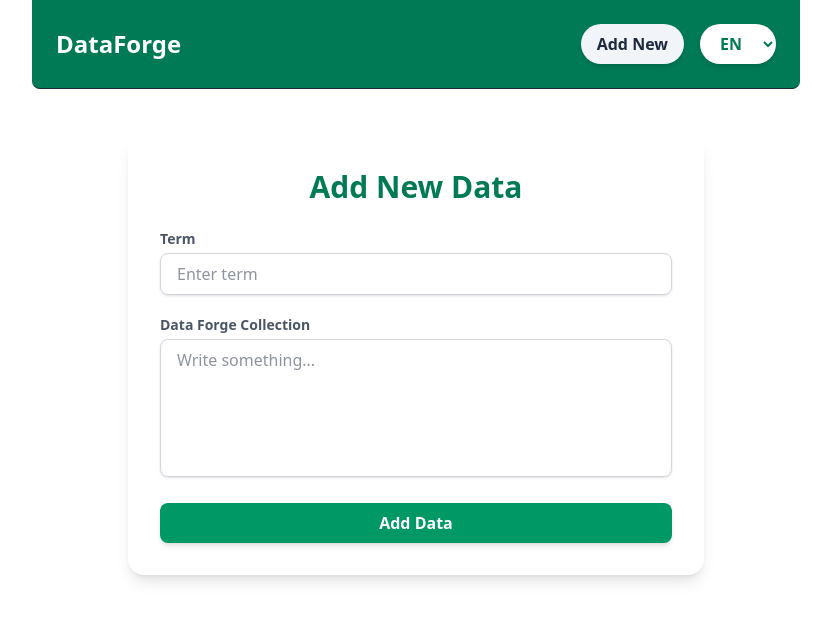
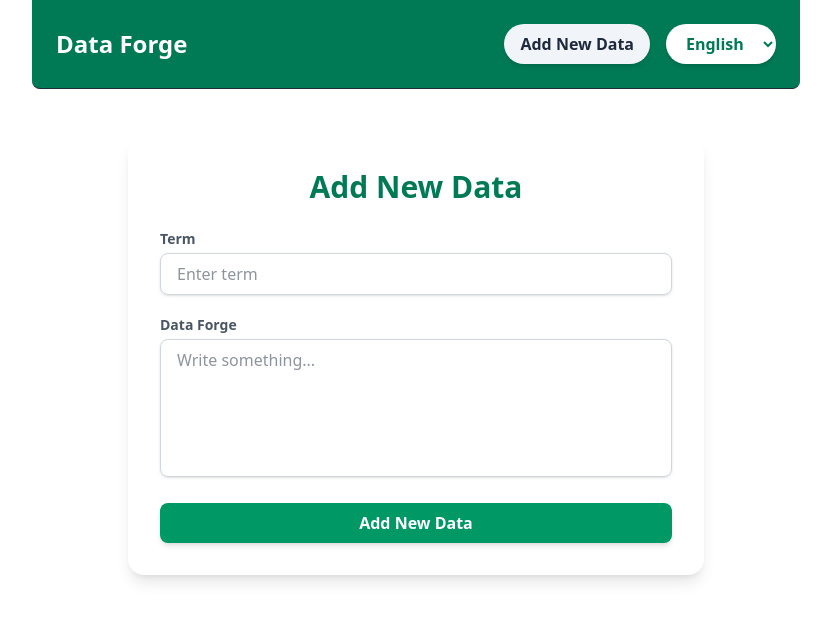
Before and after one commit to deadmanShadow/data-forge-crud, a Next.js app: page /create in a window 1280 px wide. Shown: the top 620 px of the page, without its empty margins (224-1055 px from the left). Built offline with nearby package versions, Linux system fonts and the light colour scheme.

Commit message:
final commit with fixing the lang modifications

```diff
--- /dev/null
+++ b/app/components/Header.tsx
@@ -0,0 +1,41 @@
+"use client";
+import Link from "next/link";
+import { usePathname, useRouter } from "next/navigation";
+import { useEffect, useState } from "react";
+import { useTranslation } from "react-i18next";
+import LanguageSwitcher from "./LangSwitcher";
+import LoadingSpinner from "./LoadingSpinner";
+export default function Header() {
+  const { t } = useTranslation();
+  const [loading, setLoading] = useState(false);
+  const router = useRouter();
+  const pathname = usePathname();
+
+  useEffect(() => {
+    setLoading(false);
+  }, [pathname]);
+
+  const handleAddNew = (e: React.MouseEvent) => {
+    e.preventDefault();
+    setLoading(true);
+    router.push("/create");
+  };
+
+  return (
+    <header className="p-6 items-center border-b flex justify-between bg-emerald-700 rounded-bl-lg rounded-br-lg">
+      <Link className="text-2xl font-bold text-white" href={"/"}>
+        {t("dataForge")}
+      </Link>
+      <div className="flex items-center gap-4">
+        <button
+          onClick={handleAddNew}
+          disabled={loading}
+          className="bg-slate-100 grid place-items-center py-2 px-4 rounded-full font-bold shadow-md min-w-[100px]"
+        >
+          {loading ? <LoadingSpinner /> : t("addNew")}
+        </button>
+        <LanguageSwitcher />
+      </div>
+    </header>
+  );
+}
--- a/app/components/LangSwitcher.tsx
+++ b/app/components/LangSwitcher.tsx
@@ -1,25 +1,29 @@
 "use client";
 
 import { useState } from "react";
+import { useTranslation } from "react-i18next";
+import "../../lib/i18n";
 
 export default function LanguageSwitcher() {
-  const [lang, setLang] = useState("en");
+  const { i18n } = useTranslation();
+  const [lang, setLang] = useState(i18n.language || "en");
 
   const handleChange = (e: React.ChangeEvent<HTMLSelectElement>) => {
     const selectedLang = e.target.value;
     setLang(selectedLang);
+    i18n.changeLanguage(selectedLang);
     console.log("Language changed to:", selectedLang);
   };
 
   return (
     <select
-      className="py-2 px-4 rounded-full bg-white text-emerald-700 font-semibold shadow-md"
       value={lang}
       onChange={handleChange}
+      className="py-2 px-4 rounded-full bg-white text-emerald-700 font-semibold shadow-md"
     >
-      <option value="en">EN</option>
-      <option value="bn">BN</option>
-      <option value="ar">AR</option>
+      <option value="en">English</option>
+      <option value="bn">বাংলা</option>
+      <option value="arb">العربية</option>
     </select>
   );
 }
--- a/app/create/page.tsx
+++ b/app/create/page.tsx
@@ -1,12 +1,14 @@
 "use client";
 import { useRouter } from "next/navigation";
 import { ChangeEvent, useState } from "react";
+import { useTranslation } from "react-i18next";
 import LoadingSpinner from "../components/LoadingSpinner";
 
 export default function CreatePage() {
   const [formData, setFormData] = useState({ term: "", dataforge: "" });
   const [isLoading, setIsLoading] = useState(false);
   const [error, setError] = useState<string | null>(null);
+  const { t } = useTranslation();
   const router = useRouter();
   const handleInputChange = (
     e: ChangeEvent<HTMLInputElement | HTMLTextAreaElement>
@@ -48,7 +50,7 @@ export default function CreatePage() {
   return (
     <div className="max-w-xl mx-auto mt-12 bg-white p-8 rounded-2xl shadow-lg">
       <h2 className="text-3xl font-extrabold text-emerald-700 mb-6 text-center">
-        Add New Data
+        {t("addNew")}
       </h2>
 
       <form onSubmit={handleSubmit} className="flex flex-col gap-5">
@@ -57,7 +59,7 @@ export default function CreatePage() {
             htmlFor="term"
             className="block text-sm font-semibold text-gray-600 mb-1"
           >
-            Term
+            {t("term")}
           </label>
           <input
             type="text"
@@ -74,7 +76,7 @@ export default function CreatePage() {
             htmlFor="dataforge"
             className="block text-sm font-semibold text-gray-600 mb-1"
           >
-            Data Forge Collection
+            {t("dataForge")}
           </label>
           <textarea
             onChange={handleInputChange}
@@ -92,7 +94,7 @@ export default function CreatePage() {
           disabled={isLoading}
           className="bg-emerald-600 hover:bg-emerald-700 transition-colors text-white font-semibold py-2 px-6 rounded-lg shadow-md"
         >
-          {isLoading ? <LoadingSpinner /> : "Add Data"}
+          {isLoading ? <LoadingSpinner /> : t("addNew")}
         </button>
       </form>
       {error && <p className="text-red-500 mt-4">{error}</p>}
--- a/app/edit/[id]/page.tsx
+++ b/app/edit/[id]/page.tsx
@@ -2,11 +2,13 @@
 import LoadingSpinner from "@/app/components/LoadingSpinner";
 import { useParams, useRouter } from "next/navigation";
 import { ChangeEvent, useEffect, useState } from "react";
+import { useTranslation } from "react-i18next";
 import { toast } from "react-toastify";
 
 export default function EditPage() {
   const { id } = useParams();
   const router = useRouter();
+  const { t } = useTranslation();
   const [formData, setFormData] = useState({ term: "", dataforge: "" });
   const [isLoading, setIsLoading] = useState(true);
   const [isUpdating, setIsUpdating] = useState(false);
@@ -75,7 +77,7 @@ export default function EditPage() {
   return (
     <div className="max-w-xl mx-auto mt-12 bg-white p-8 rounded-2xl shadow-lg">
       <h2 className="text-3xl font-extrabold text-emerald-700 mb-6 text-center">
-        Edit Data
+        {t("edit")}
       </h2>
 
       <form onSubmit={handleSubmit} className="flex flex-col gap-5">
@@ -84,7 +86,7 @@ export default function EditPage() {
             htmlFor="term"
             className="block text-sm font-semibold text-gray-600 mb-1"
           >
-            Term
+            {t("term")}
           </label>
           <input
             type="text"
@@ -102,7 +104,7 @@ export default function EditPage() {
             htmlFor="dataforge"
             className="block text-sm font-semibold text-gray-600 mb-1"
           >
-            Data Forge Collection
+            {t("dataForge")}
           </label>
           <textarea
             name="dataforge"
@@ -120,7 +122,7 @@ export default function EditPage() {
           disabled={isUpdating}
           className="bg-emerald-600 hover:bg-emerald-700 transition-colors text-white font-semibold py-2 px-6 rounded-lg shadow-md"
         >
-          {isUpdating ? <LoadingSpinner /> : "Update Data"}
+          {isUpdating ? <LoadingSpinner /> : t("edit")}
         </button>
       </form>
     </div>
--- a/app/layout.tsx
+++ b/app/layout.tsx
@@ -1,14 +1,13 @@
 import type { Metadata } from "next";
 import { Geist, Geist_Mono } from "next/font/google";
-import Link from "next/link";
-import LanguageSwitcher from "./components/LangSwitcher";
+import "../lib/i18n";
+import Header from "./components/Header";
 import "./globals.css";
 
 const geistSans = Geist({
   variable: "--font-geist-sans",
   subsets: ["latin"],
 });
-
 const geistMono = Geist_Mono({
   variable: "--font-geist-mono",
   subsets: ["latin"],
@@ -21,29 +20,16 @@ export const metadata: Metadata = {
 
 export default function RootLayout({
   children,
-}: Readonly<{
+}: {
   children: React.ReactNode;
-}>) {
+}) {
   return (
     <html lang="en">
       <body
         className={`${geistSans.variable} ${geistMono.variable} antialiased`}
       >
         <div className="max-w-3xl mx-auto text-slate-800">
-          <header className="p-6 items-center border-b flex justify-between  bg-emerald-700 rounded-bl-lg rounded-br-lg">
-            <Link className="text-2xl font-bold text-white" href={"/"}>
-              DataForge
-            </Link>
-            <div className="flex items-center gap-4">
-              <Link
-                className="bg-slate-100 grid place-items-center py-2 px-4 rounded-full font-bold shadow-md"
-                href={"/create"}
-              >
-                Add New
-              </Link>
-              <LanguageSwitcher />
-            </div>
-          </header>
+          <Header />
           <main>{children}</main>
         </div>
       </body>
--- a/app/page.tsx
+++ b/app/page.tsx
@@ -1,7 +1,7 @@
 "use client";
-
 import Link from "next/link";
 import { useEffect, useState } from "react";
+import { useTranslation } from "react-i18next";
 import { toast } from "react-toastify";
 import Swal from "sweetalert2";
 import LoadingSpinner from "./components/LoadingSpinner";
@@ -14,6 +14,7 @@ interface IdataForge {
 
 export default function Home() {
   const [dataforge, setDataForge] = useState<IdataForge[]>([]);
+  const { t } = useTranslation();
   const [isLoading, setIsLoading] = useState(true);
   const [error, setIsError] = useState<string | null>(null);
 
@@ -93,13 +94,13 @@ export default function Home() {
                   href={`/edit/${dataforge.$id}`}
                   className="bg-slate-200 hover:bg-slate-300 px-4 py-2 rounded-md uppercase text-sm font-semibold tracking-widest"
                 >
-                  Edit
+                  {t("edit")}
                 </Link>
                 <button
                   onClick={() => handleDelete(dataforge.$id)}
                   className="bg-red-600 hover:bg-red-700 text-white px-4 py-2 rounded-md uppercase text-sm font-semibold tracking-widest"
                 >
-                  Delete
+                  {t("delete")}
                 </button>
               </div>
             </div>
--- /dev/null
+++ b/lib/i18n.ts
@@ -0,0 +1,50 @@
+"use client";
+import i18n from "i18next";
+import LanguageDetector from "i18next-browser-languagedetector";
+import { initReactI18next } from "react-i18next";
+
+i18n
+  .use(LanguageDetector)
+  .use(initReactI18next)
+  .init({
+    fallbackLng: "en",
+    debug: false,
+    interpolation: {
+      escapeValue: false,
+    },
+    resources: {
+      en: {
+        translation: {
+          term: "Term",
+          dataForge: "Data Forge",
+          addNew: "Add New Data",
+          edit: "Edit",
+          delete: "Delete",
+        },
+      },
+      bn: {
+        translation: {
+          term: "টার্ম",
+          dataForge: "ডেটা ফোর্জ",
+          addNew: "নতুন ডাটা যোগ করুন",
+          edit: "সম্পাদনা করুন",
+          delete: "মুছে ফেলুন",
+        },
+      },
+      arb: {
+        translation: {
+          term: "مصطلح",
+          dataForge: "مجموعة داتا فورج",
+          addNew: "إضافة جديدة",
+          edit: "تعديل",
+          delete: "حذف",
+        },
+      },
+    },
+    detection: {
+      order: ["localStorage", "navigator"],
+      caches: ["localStorage"],
+    },
+  });
+
+export default i18n;
--- a/package.json
+++ b/package.json
@@ -10,9 +10,12 @@
   },
   "dependencies": {
     "appwrite": "^17.0.1",
+    "i18next": "^25.0.1",
+    "i18next-browser-languagedetector": "^8.0.5",
     "next": "15.3.0",
     "react": "^19.0.0",
     "react-dom": "^19.0.0",
+    "react-i18next": "^15.5.1",
     "react-toastify": "^11.0.5",
     "sweetalert2": "^11.17.2"
   },
```
Also changed, not shown: 2 other files (tests, documents, lock files or other folders).
